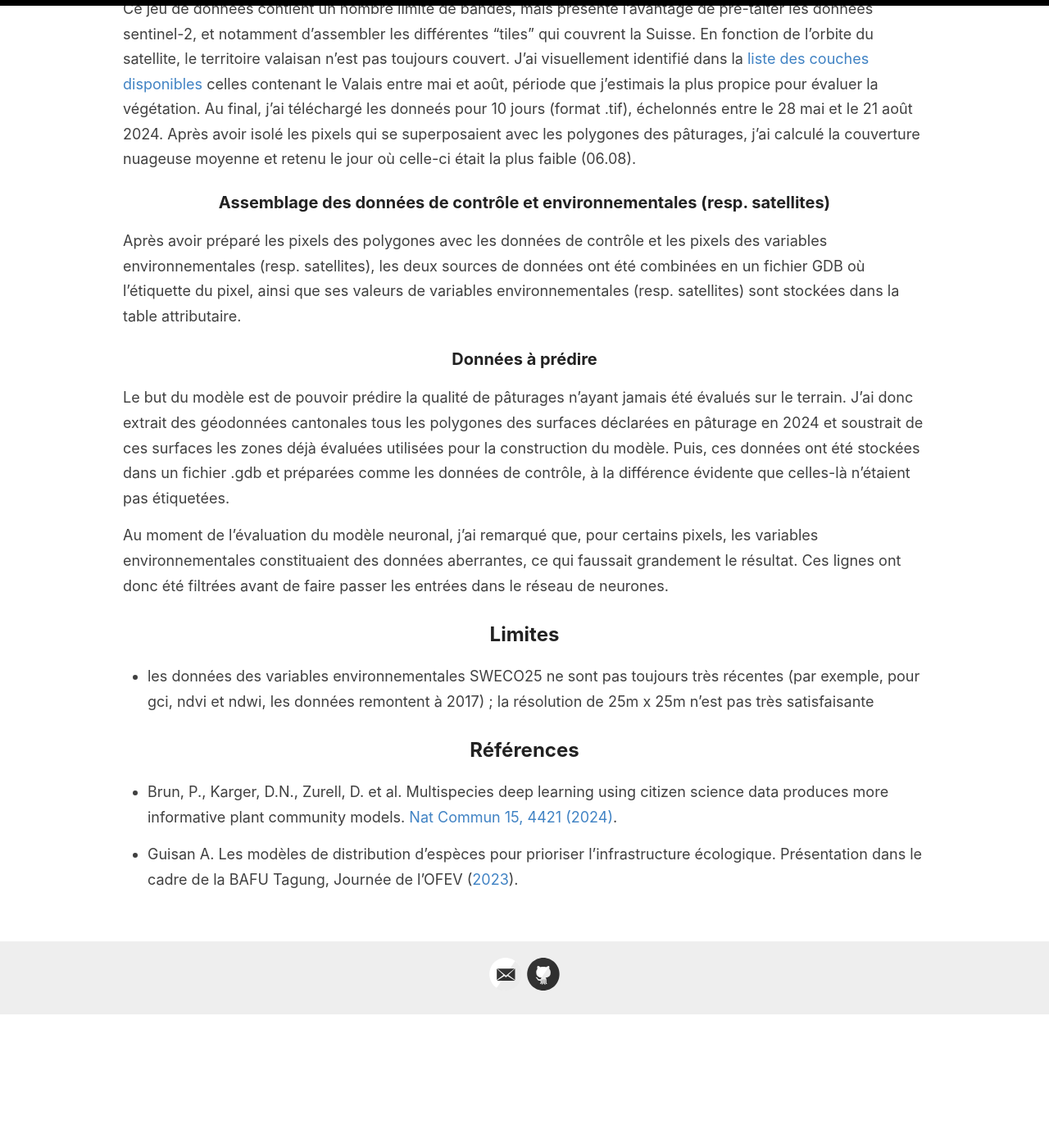
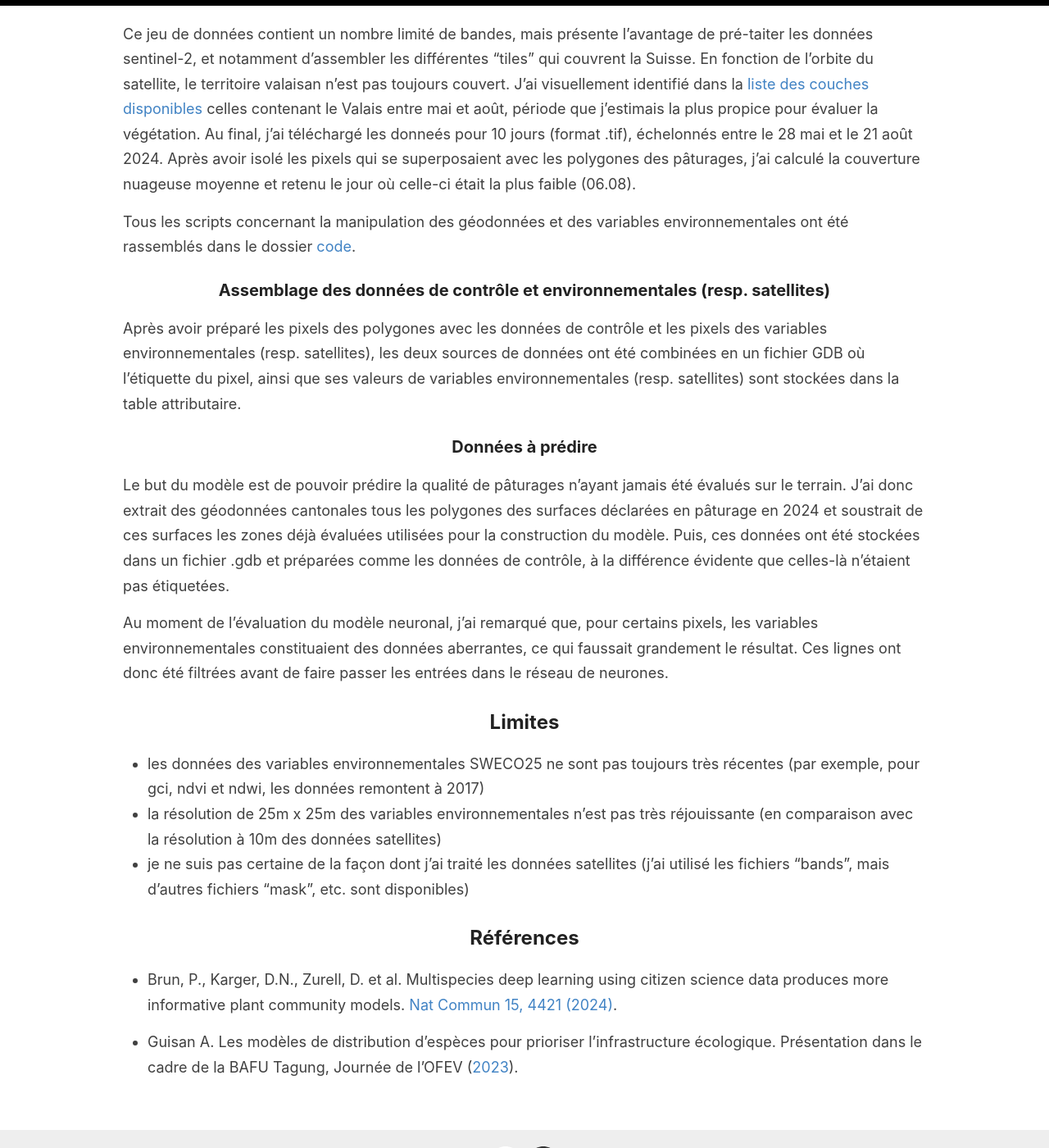
Before and after one commit to sca-opdir/sber-biodiversite-ml-prediction, a Jekyll site: the page built from _pages/data.md, in a window 1280 px wide and 1400 px high, scrolled down 2510 px. Shown: the whole window at 82% size. Built offline with Jekyll 4.4.1, drawn with Linux system fonts in a browser that asks for light colours; before the commit the page ends 3748 px from its top, so only the background shows below that; some of the changed text lies outside the part shown.

Commit message:
Update data.md

```diff
--- a/_pages/data.md
+++ b/_pages/data.md
@@ -25,7 +25,7 @@ Les données initiales contenant les résultats de contrôles terrain des surfac
 
 Pour ce qui est des données à utiliser pour l'inférence, il s'est agi de récupérer les surfaces exploitées en pâturages qui ne se superposaient pas avec les données utilisées pour l'entrainement, le test et la validation et de procéder de façon similaire.
 
-Tous les scripts concernant la manipulation des géodonnées ont été rassemblés dans le dossier [code](https://github.com/sca-opdir/sber-biodiversite-ml-prediction/tree/main/code).
+Tous les scripts concernant la manipulation des géodonnées et des variables environnementales ont été rassemblés dans le dossier [code](https://github.com/sca-opdir/sber-biodiversite-ml-prediction/tree/main/code).
 
 ### Variables environnementales
 
@@ -50,6 +50,8 @@ N'étant pas familière avec les données sentinel-2, l'acquisition et la prépa
 
 Ce jeu de données contient un nombre limité de bandes, mais présente l'avantage de pré-taiter les données sentinel-2, et notamment d'assembler les différentes "tiles" qui couvrent la Suisse. En fonction de l'orbite du satellite, le territoire valaisan n'est pas toujours couvert. J'ai visuellement identifié dans la [liste des couches disponibles](https://data.geo.admin.ch/browser/index.html#/collections/ch.swisstopo.swisseo_s2-sr_v100?.language=en) celles contenant le Valais entre mai et août, période que j'estimais la plus propice pour évaluer la végétation. Au final, j'ai téléchargé les donneés pour 10 jours (format .tif), échelonnés entre le 28 mai et le 21 août 2024. Après avoir isolé les pixels qui se superposaient avec les polygones des pâturages, j'ai calculé la couverture nuageuse moyenne et retenu le jour où celle-ci était la plus faible (06.08).
 
+Tous les scripts concernant la manipulation des géodonnées et des variables environnementales ont été rassemblés dans le dossier [code](https://github.com/sca-opdir/sber-biodiversite-ml-prediction/tree/main/code_sentinel).
+
 ### Assemblage des données de contrôle et environnementales (resp. satellites)
 
 Après avoir préparé les pixels des polygones avec les données de contrôle et les pixels des variables environnementales (resp. satellites), les deux sources de données ont été combinées en un fichier GDB où l'étiquette du pixel, ainsi que ses valeurs de variables environnementales (resp. satellites) sont stockées dans la table attributaire.
@@ -62,7 +64,9 @@ Au moment de l'évaluation du modèle neuronal, j'ai remarqué que, pour certain
 
 ## Limites
 
-- les données des variables environnementales SWECO25 ne sont pas toujours très récentes (par exemple, pour gci, ndvi et ndwi, les données remontent à 2017) ; la résolution de 25m x 25m n'est pas très satisfaisante
+- les données des variables environnementales SWECO25 ne sont pas toujours très récentes (par exemple, pour gci, ndvi et ndwi, les données remontent à 2017)
+- la résolution de 25m x 25m des variables environnementales n'est pas très réjouissante (en comparaison avec la résolution à 10m des données satellites)
+- je ne suis pas certaine de la façon dont j'ai traité les données satellites (j'ai utilisé les fichiers "bands", mais d'autres fichiers "mask", etc. sont disponibles)
 
 ## Références
 
```
